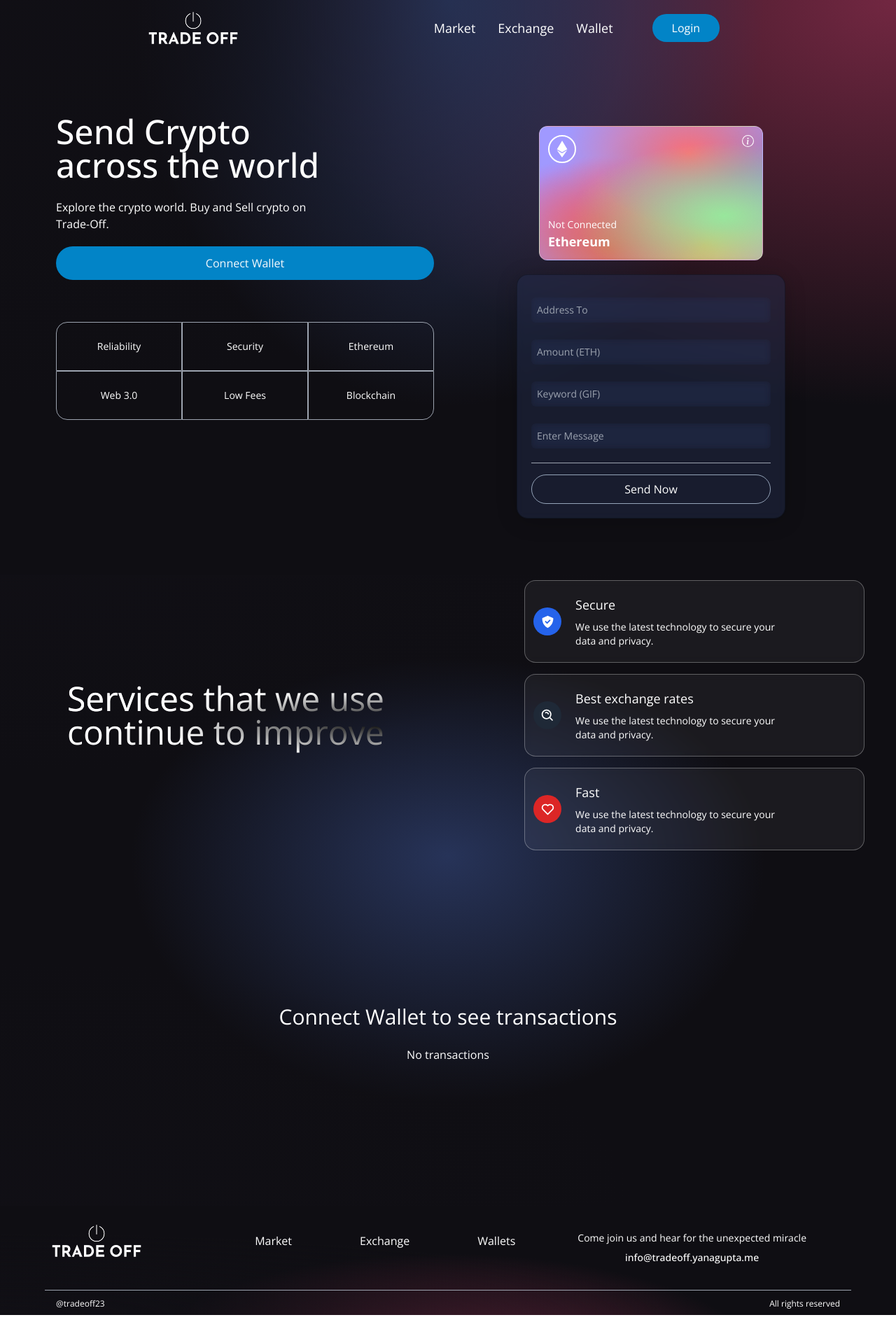
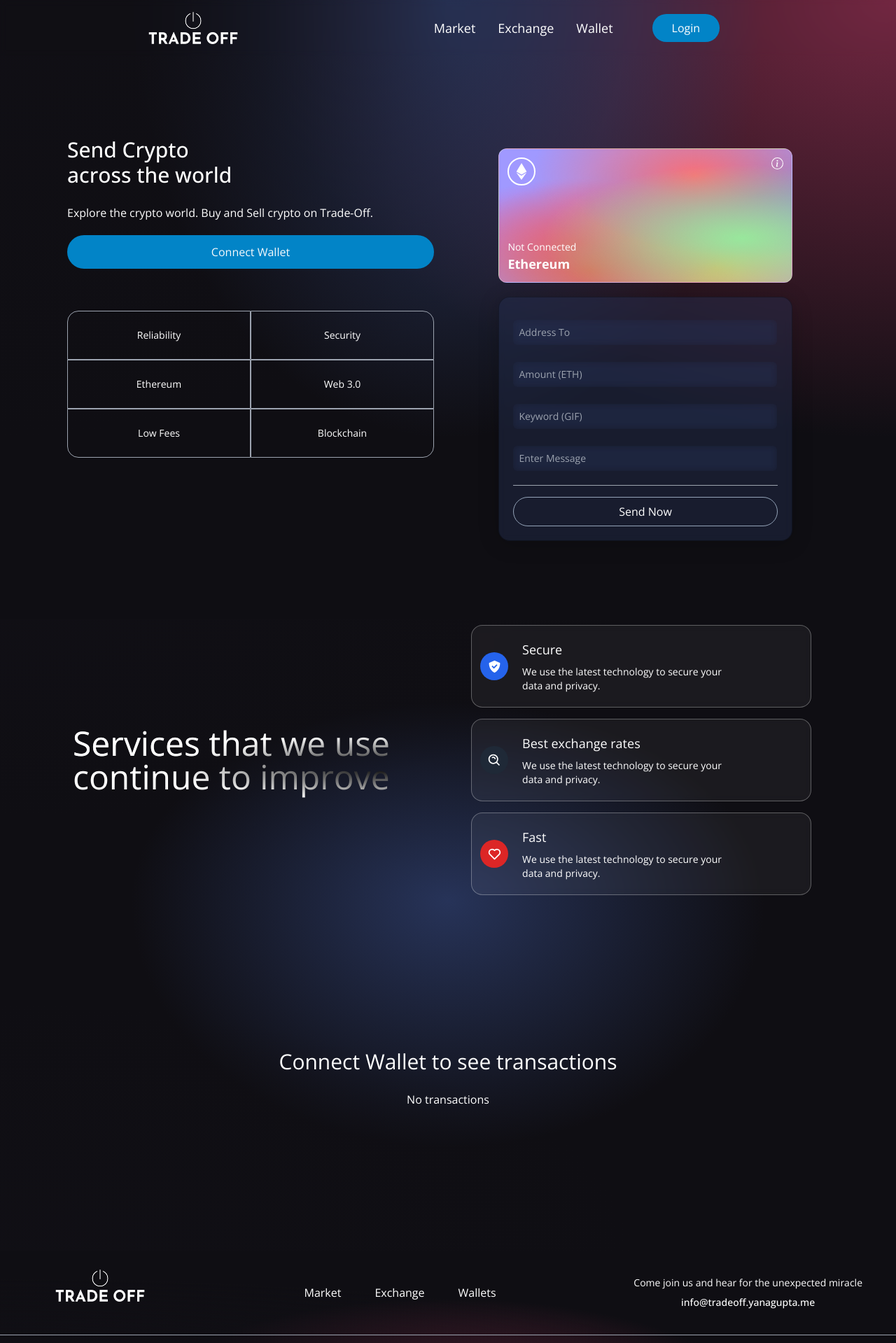
Before and after one commit to Yana-Gupta/crypto, a React (Vite) app in the folder client/: page / in a window 1280 px wide. Shown: the top 1919 px of the page at 70% size. Before the commit the page ends 1879 px from the top, so only its background shows below. Built offline with nearby package versions, Linux system fonts and the light colour scheme.

Commit message:
1.responsiveness and minor changes

```diff
--- a/client/src/App.tsx
+++ b/client/src/App.tsx
@@ -4,15 +4,21 @@ import './index.css';
 
 function App() {
   return (
+    <>
+
       <div className="min-h-screen">
-      <div className="gradient-bg-welcome">
+
+        <div className="gradient-bg-welcome sm:px-8 md:px-0 ">
+          <div className=' sticky top-0 z-[9999] backdrop-blur-sm'>
             <Navbar />
+          </div>
           <Welcome />
         </div>
           <Service />
           <Transaction />
           <Footer />
       </div>
+    </>
   );
 }
 
--- a/client/src/components/Footer.tsx
+++ b/client/src/components/Footer.tsx
@@ -3,11 +3,11 @@ import Logo from '../../assets/images/Logo.png';
 const Footer = (): JSX.Element => {
   return (
     <div className="w-full flex md:justify-center justify-between items-center flex-col gradient-bg-footer text-white">
-      <div className="w-full flex flex-col md:flex-row justify-between items-center my-4">
-        <div className="flex flex-[0.5] justify-center items-center">
+      <div className="w-full flex flex-col md:flex-row justify-center items-center my-4">
+        <div className="flex flex-[0.5]  justify-center items-center ">
           <img src={Logo} alt="Logo" className="w-32" />
         </div>
-        <div className="flex flex-1 justify-evenly items-center flex-wrap sm:mt-0 mt-5 w-full">
+        <div className="flex flex-1 justify-center gap-3 lg:gap-8 items-center flex-wrap sm:mt-0 mt-5 w-full">
           <p className="text-white text-base text-center mx-2 cursor-pointer">
             Market
           </p>
@@ -18,7 +18,7 @@ const Footer = (): JSX.Element => {
             Wallets
           </p>
         </div>
-        <div className="flex justify-center align-center items-center flex-col mt-5 xl:mr-32">
+        <div className="flex justify-center align-center items-center flex-col mt-5 px-4 lg:px-12 xl:mr-32">
           <p className="text-white text-sm text-center">
             Come join us and hear for the unexpected miracle
           </p>
--- a/client/src/components/Navbar.tsx
+++ b/client/src/components/Navbar.tsx
@@ -16,7 +16,7 @@ const NavbarItem = ({
 const Navbar = (): JSX.Element => {
   const [toggleMenu, setToggleMenu] = useState<boolean>(false);
   return (
-    <nav className="w-full flex flex md:justify-center h-20 justify-between items-center p-4">
+    <nav className="w-full flex md:justify-center h-20 justify-between items-center px-4">
       <div className="md:flex-[0.5] flex-initial justify-center items-center">
         <img src={LOGO} alt="LOGO" className="w-32 cursor-pointer text-white" />
       </div>
--- a/client/src/components/Service.tsx
+++ b/client/src/components/Service.tsx
@@ -28,10 +28,10 @@ const ServiceCard = ({
 
 const Service = (): JSX.Element => {
   return (
-    <div className="flex w-full flex-col md:flex-row justify-center items-center gradient-bg-services px-4">
-      <div className="flex-1 flex md:flex-row flex-col items-center justify-between md:p-20 py-12 px-2">
+    <div className="flex w-full flex-col md:flex-row justify-center items-center gradient-bg-services px-4 sm:px-12 lg:px-24">
+      <div className="flex-1 flex md:flex-row flex-col items-center justify-between  py-12 px-2">
         <div className="flex-1 flex flex-col justify-start items-start">
-          <h1 className="textwhite text-5xl py-2 text-gradient">
+          <h1 className="text-white text-5xl py-2 text-gradient">
             Services that we use
             <br />
             continue to improve
--- a/client/src/components/Welcome.tsx
+++ b/client/src/components/Welcome.tsx
@@ -53,15 +53,15 @@ const Welcome = (): JSX.Element => {
   };
 
   return (
-    <div className="flex w-full items-center">
-      <div className="flex md:flex-row flex-col md:p-20 py-12 px-4 w-full ">
-        <div className="flex flex-1 flex-col md:mr-10 w-full">
+    <div className="flex w-full items-center ">
+      <div className="flex md:flex-row flex-col gap-10 w-full px-4 sm:px-12 lg:px-24 py-28">
+        <div className="flex flex-1 flex-col "> {/*md:mr-10 w-full px-2*/}
           <h1 className="text-3xl sm:text-5xl text-white font-medium py-1">
             Send Crypto
             <br />
             across the world
           </h1>
-          <p className="text-left mt-5 text-white font-light md:w-9/12 w-11/12 text-base">
+          <p className="text-left mt-5 text-white font-light text-base">
             Explore the crypto world. Buy and Sell crypto on Trade-Off.
           </p>
           <button
@@ -87,8 +87,8 @@ const Welcome = (): JSX.Element => {
             <div className={`rounded-br-2xl ${commanStyles}`}>Blockchain</div>
           </div>
         </div>
-        <div className="flex flex-col flex-1 items-center justify-start w-full md:mt-0 mt-10">
-          <div className="p-3 justify-end items-start flex-col rounded-xl h-48 sm:w-80 w-full my-5 eth-card white-glassmorphism hover:shadow-2xl shadow-cyan-600">
+        <div className="flex flex-col flex-1 items-center justify-start w-full md:mt-0 mt-10  ">
+          <div className="p-3 justify-end items-start flex-col rounded-xl h-48 sm:w-80 w-full lg:w-4/5 my-5 eth-card white-glassmorphism hover:shadow-2xl shadow-cyan-600">
             <div className="flex justify-between flex-col w-full h-full">
               <div className="flex justify-between items-start">
                 <div className="w-10 h-10 rounded-full border-2 border-white flex justify-center items-center">
@@ -108,7 +108,7 @@ const Welcome = (): JSX.Element => {
               </div>
             </div>
           </div>
-          <div className="p-5 sm:w-96 w-full flex flex-col justify-start items-center blue-glassmorphism">
+          <div className="p-5 sm:w-96 w-full flex flex-col justify-start items-center lg:w-4/5 blue-glassmorphism">
             <Input
               placeholder="Address To"
               name="addressTo"
--- a/client/tailwind.config.js
+++ b/client/tailwind.config.js
@@ -2,6 +2,10 @@
 module.exports = {
   content: ['./index.html', './src/**/*.{js,jsx,ts,tsx}'],
   theme: {
+    screens:{
+      'md': '845px',
+      'lg': '1200px'
+    },
     extend: {
       keyframes: {
         'slide-in': {
```
Lines whose indentation alone changed are shown as unchanged.
